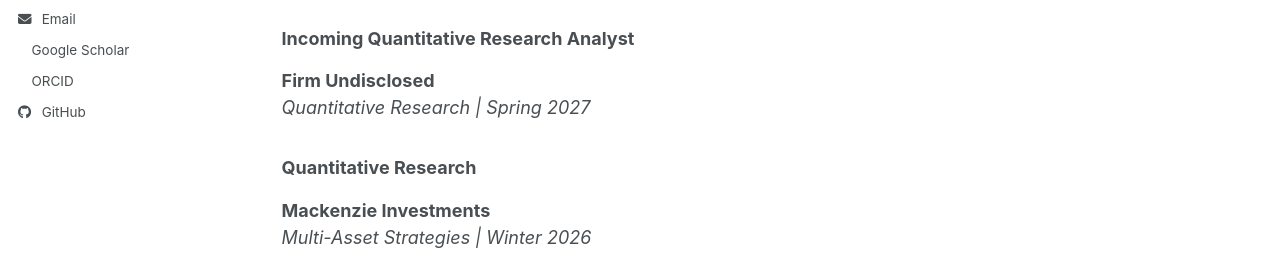
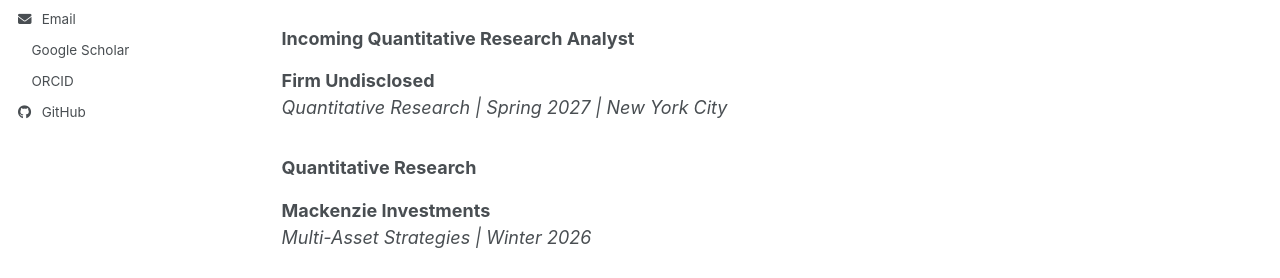
Before and after one commit to zhangenyuu/zhangenyuu.github.io, a Jekyll site: the page built from _pages/cv.md, in a window 1280 px wide and 900 px high. Shown: the part 405-683 px from the top of the window. Built offline with Jekyll 4.4.1, drawn with Linux system fonts in a browser that asks for light colours; a style sheet for code colours, icons or effects is not loaded.

Commit message:
update cv.md

```diff
--- a/_pages/cv.md
+++ b/_pages/cv.md
@@ -19,7 +19,7 @@ Bachelor of Mathematics (BMath)
 
 ### Incoming Quantitative Research Analyst
 **Firm Undisclosed**
-*Quantitative Research | Spring 2027*
+*Quantitative Research | Spring 2027 | New York City*
 
 ### Quantitative Research
 **Mackenzie Investments**
```
